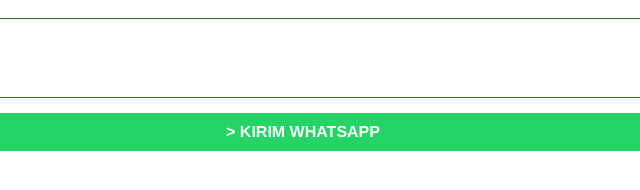
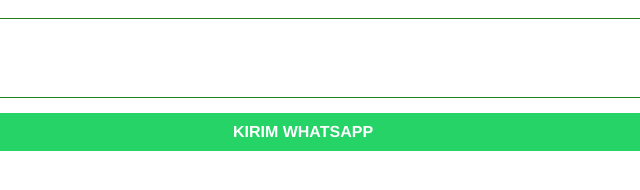
Before and after one commit to muhfanto/pesanwa, a plain HTML site: page index.html in a window 1280 px wide. Shown: the part 264-454 px from the top of the page, 337-977 px from the left. Drawn offline with nearby package versions, Linux system fonts and the light colour scheme.

Commit message:
Update index.html

```diff
--- a/index.html
+++ b/index.html
@@ -118,7 +118,7 @@
 <label>Jumlah order / paket :
 <textarea class="pesan" placeholder="contoh: 1 paket mainan pintar ebook.."></textarea>
 </label>
-<a class="submit">> KIRIM WHATSAPP</a>
+<a class="submit"> KIRIM WHATSAPP</a>
 
 </div>
 
```
